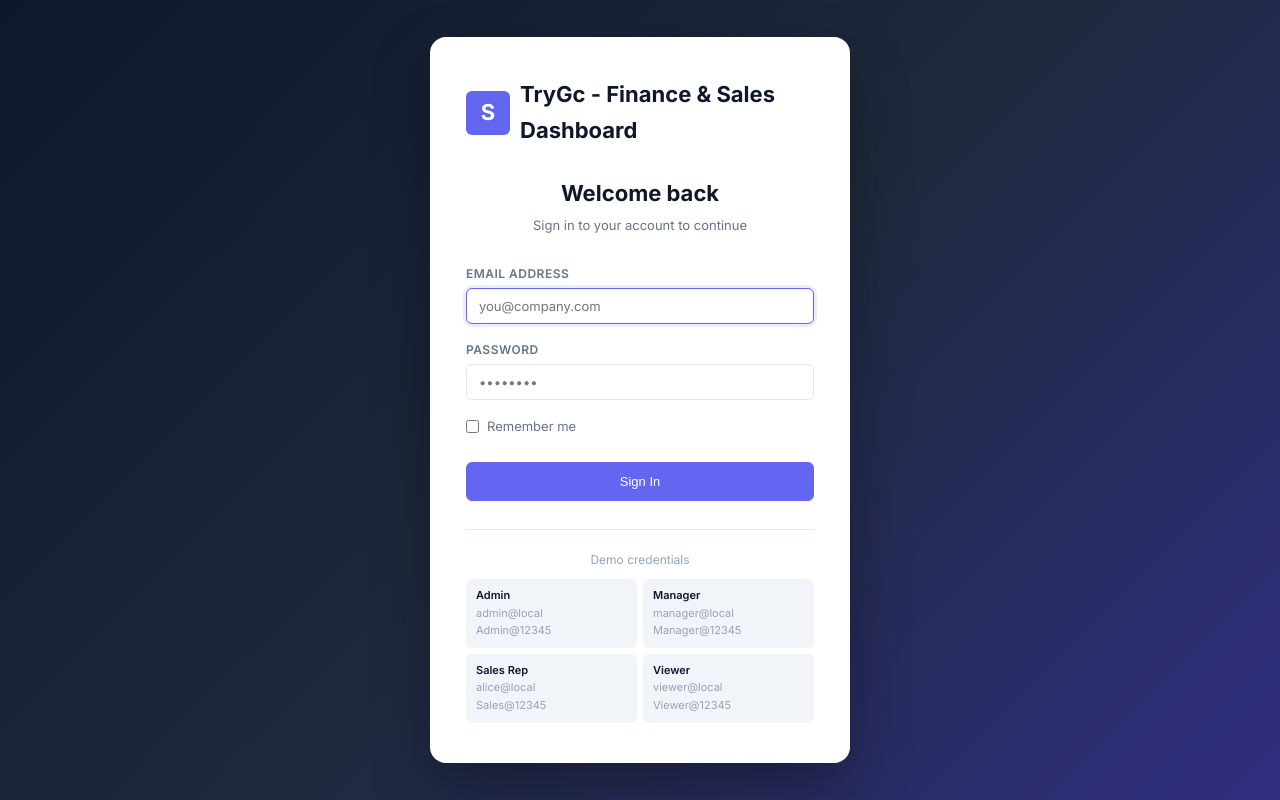
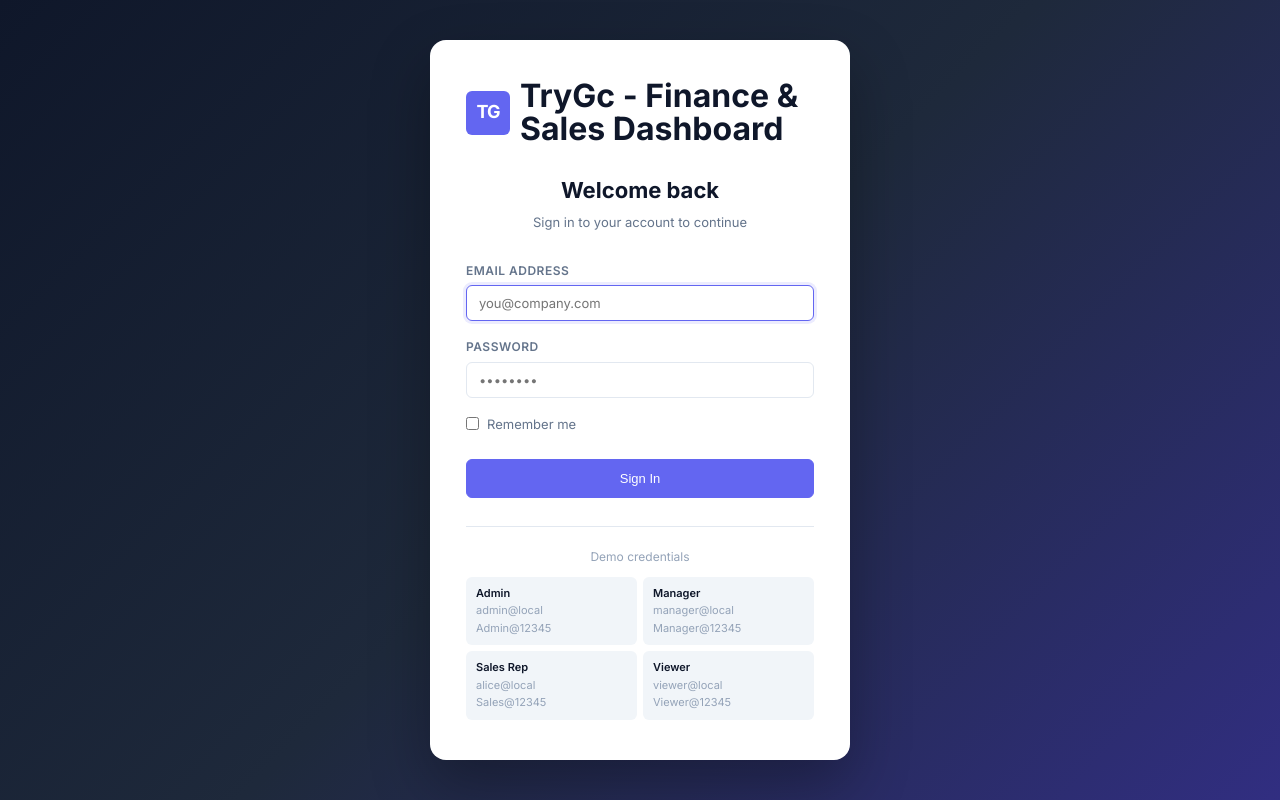
Before and after one commit to ahmedlala502/TryGC-Finance, a Flask app: page /login in a window 1280 px wide. Run offline with Flask 3, Linux system fonts and the light colour scheme; data that the repository does not hold is empty.

Commit message:
Fix brand text overflow in login and sidebar

```diff
--- a/components/app-shell.js
+++ b/components/app-shell.js
@@ -9,10 +9,10 @@ export function AppShell({ user, children }) {
     <div className="app-layout">
       <aside className="sidebar">
         <div className="sidebar-logo">
-          <div className="logo-icon">S</div>
-          <div>
+          <div className="logo-icon brand-mark">TG</div>
+          <div className="brand-copy">
             <div className="logo-text">{workspace.system_name}</div>
-            <div style={{ color: "rgba(255,255,255,0.5)", fontSize: 11 }}>National Operations</div>
+            <div className="sidebar-tagline">National Operations</div>
           </div>
         </div>
 
--- a/static/css/style.css
+++ b/static/css/style.css
@@ -85,7 +85,7 @@ ul { list-style: none; }
 
 .sidebar-logo {
   display: flex;
-  align-items: center;
+  align-items: flex-start;
   gap: 12px;
   padding: 20px 20px 16px;
   border-bottom: 1px solid rgba(255,255,255,0.07);
@@ -107,8 +107,52 @@ ul { list-style: none; }
   font-size: 16px;
   font-weight: 700;
   color: #fff;
-  white-space: nowrap;
+  line-height: 1.12;
+  white-space: normal;
+  overflow-wrap: anywhere;
   transition: opacity 0.2s;
+}
+
+.brand-mark {
+  letter-spacing: -0.06em;
+}
+
+.brand-copy {
+  min-width: 0;
+  display: grid;
+  gap: 4px;
+  flex: 1;
+}
+
+.sidebar .logo-text {
+  max-width: 170px;
+  font-size: 14px;
+}
+
+.sidebar-tagline {
+  color: rgba(255,255,255,0.5);
+  font-size: 11px;
+  line-height: 1.25;
+}
+
+.login-brand-copy {
+  gap: 6px;
+  max-width: 420px;
+}
+
+.login-brand-name {
+  color: var(--text-primary);
+  font-size: clamp(24px, 4vw, 32px);
+  line-height: 1.02;
+  text-wrap: balance;
+}
+
+.login-brand-caption {
+  color: var(--text-secondary);
+  font-size: 12px;
+  letter-spacing: 0.08em;
+  line-height: 1.35;
+  text-transform: uppercase;
 }
 
 .sidebar.collapsed .logo-text,
@@ -1229,6 +1273,7 @@ input[type="color"] {
   .content-area { padding: 16px; }
   .topbar { padding: 0 16px; }
   .form-row, .form-row-3 { grid-template-columns: 1fr; }
+  .sidebar .logo-text { max-width: 220px; }
 }
 
 @media (max-width: 480px) {
--- a/templates/login.html
+++ b/templates/login.html
@@ -13,8 +13,10 @@
 <div class="login-page">
   <div class="login-card">
     <div class="login-logo">
-      <div class="logo-icon" style="width:44px;height:44px;font-size:22px">S</div>
-      <span style="font-size:22px;font-weight:700;color:var(--text-primary)">TryGc - Finance & Sales Dashboard</span>
+      <div class="logo-icon brand-mark" style="width:44px;height:44px;font-size:18px">TG</div>
+      <div class="brand-copy login-brand-copy">
+        <span class="logo-text login-brand-name" style="color:var(--text-primary)">TryGc - Finance & Sales Dashboard</span>
+      </div>
     </div>
 
     <h1 class="login-title">Welcome back</h1>
```
Also changed, not shown: app/globals.css (+47 -2 lines), app/login/page.js (+5 -5 lines), templates/base.html (+5 -2 lines).
